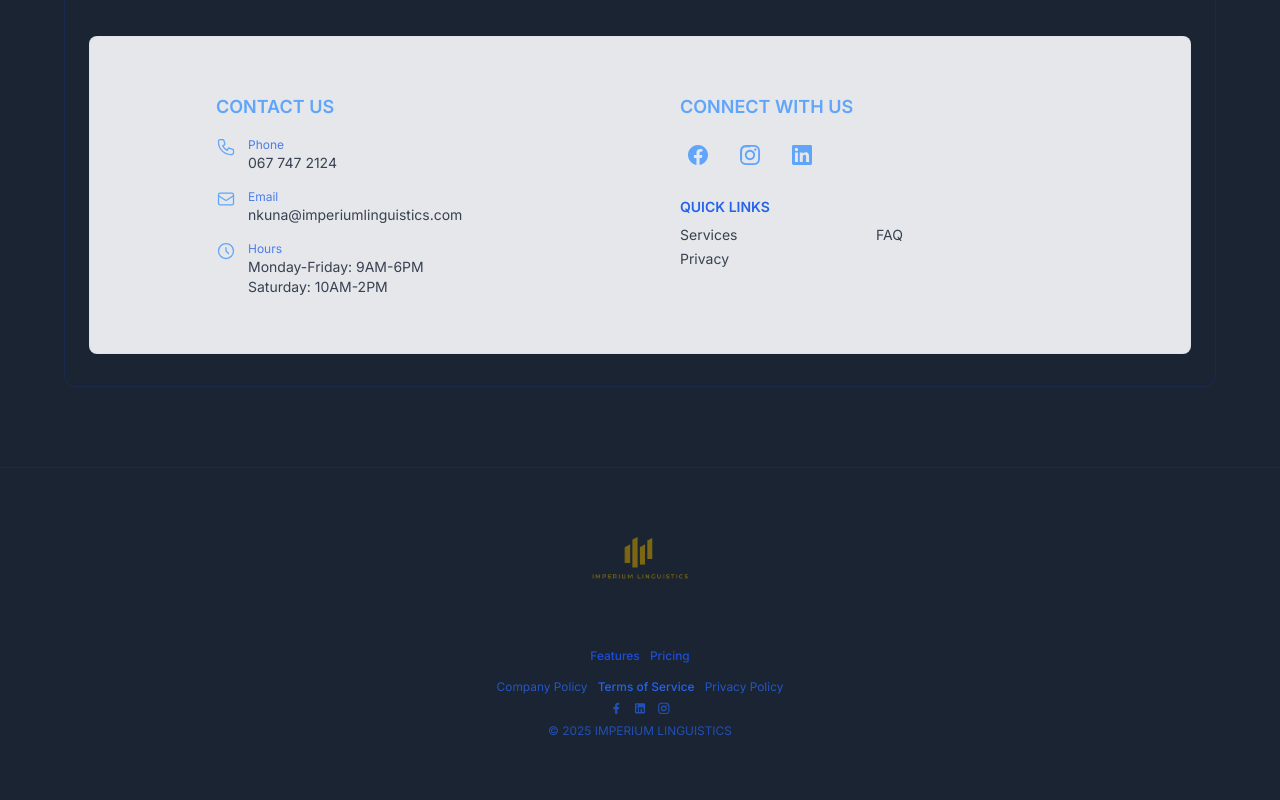
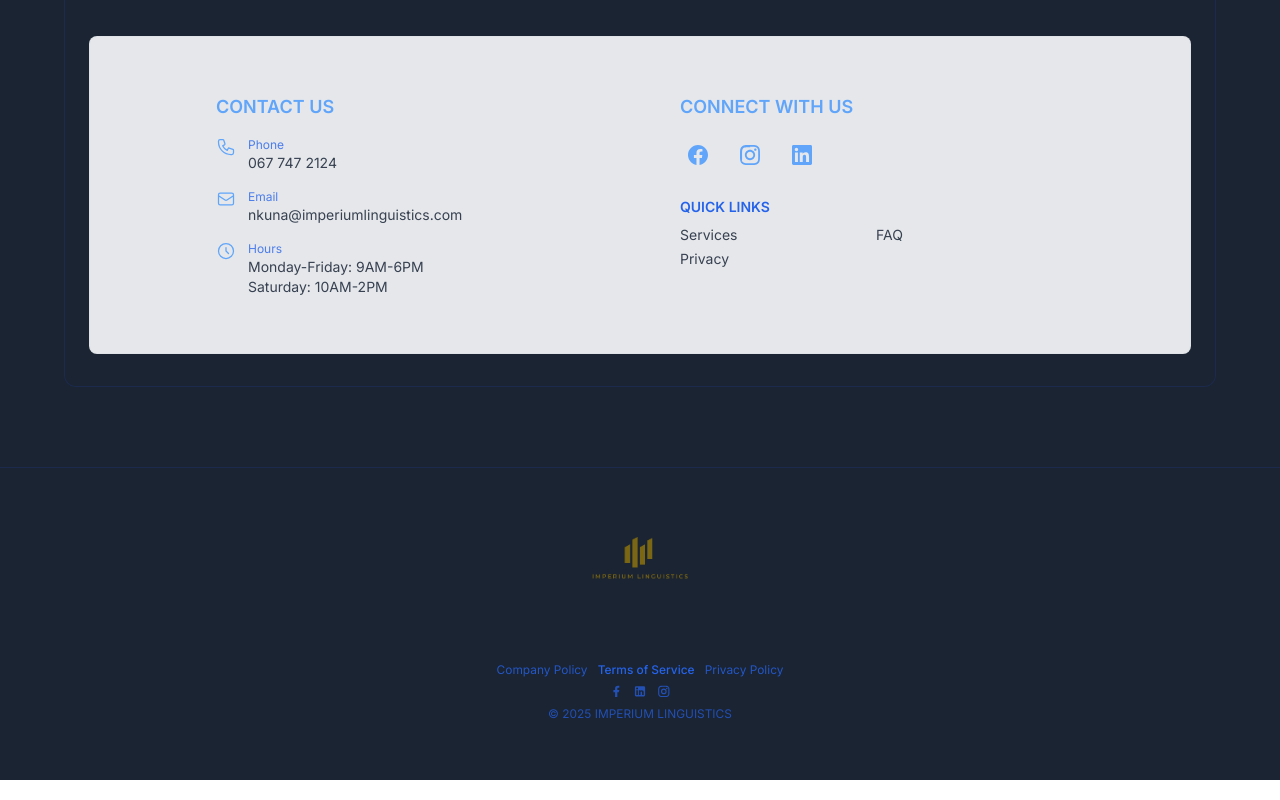
Before and after one commit to Neo-sk01/Linguistics, a Next.js app: page /contact in a window 1280 px wide. Shown: the part 775-1575 px from the top of the page. Built offline with nearby package versions, Linux system fonts and the light colour scheme.

Commit message:
updated the links

```diff
--- a/components/layout/sections/footer.tsx
+++ b/components/layout/sections/footer.tsx
@@ -2,16 +2,14 @@
 import Link from 'next/link'
 import Image from 'next/image'
 
-const links = [
-    {
-        title: 'Features',
-        href: '#',
-    },
-    {
-        title: 'Pricing',
-        href: '#pricing',
-    },
-]
+// Define the type for navigation links
+type NavLink = {
+    title: string;
+    href: string;
+};
+
+// Removed Features and Pricing links as requested
+const links: NavLink[] = []
 
 // Policy links based on the policy documentgit push origin no-LFS-maingit push origin no-LFS-maingit push origin no-LFS-maingit push origin no-LFS-main
 const policyLinks = [
```
Also changed, not shown: components/layout/sections/contact.tsx (+3 -3 lines).
